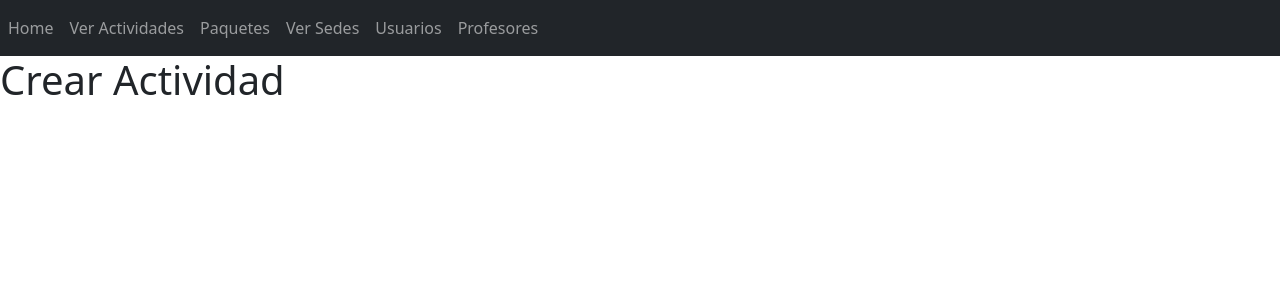
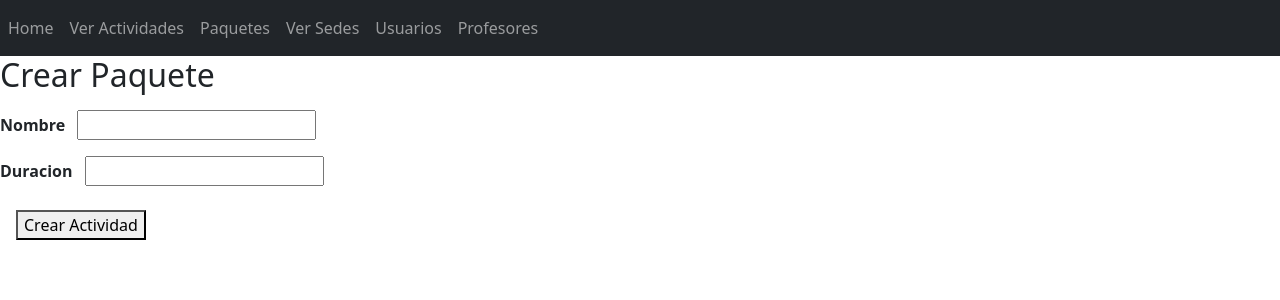
Before and after one commit to PedroKahane/Grupo1_PNT2_Gimnasio, a Vue app in the folder grupo1Gimnasio/: page /CrearActividad in a window 1280 px wide. Shown: the top 300 px of the page. Built offline with nearby package versions, Linux system fonts and the light colour scheme.

Commit message:
crear actividades

```diff
--- a/grupo1Gimnasio/src/components/views/Actividades/CrearActividad.vue
+++ b/grupo1Gimnasio/src/components/views/Actividades/CrearActividad.vue
@@ -1,19 +1,41 @@
-<script setup>
+<template>
+     <div>
+       <h2>Crear Paquete</h2>
+       <div>
+         <strong>Nombre </strong>
+         <input class="m-2" type="text" v-model="actividad.nombre">
+         <br />
+         <strong>Duracion </strong>
+         <input class="m-2" type="text" v-model="actividad.duracion">
+         <br />
+         <button class="m-3" @click="createActividad">Crear Actividad</button>
+       </div>
+     </div>
+   </template>
+
+   <script>
+   import { useElementStore } from '../../../stores/Common';
+   import { useRouter } from 'vue-router'
+   import { computed } from "vue";
 
 
-</script>
+   export default {
+     setup() {
+       const elementStore = useElementStore()
+       elementStore.setCurrentElement({ nombre: "", duracion: "", })
+       const actividad = computed(() => elementStore.currentElement);
+       const router = useRouter()
+       const url = "https://6460fabb491f9402f49bfa55.mockapi.io/Actividades";
 
-<script>
+       const createActividad = async () => {
+         await elementStore.createElement(url, actividad.value)
+         router.push('/actividades')
+       }
 
-
-</script>
-
-
-
-<template>
-     <h1> Crear Actividad </h1>
-</template>
-
-
-<style scoped>
-</style>
+       return {
+         createActividad,
+         actividad
+       }
+     },
+   }
+   </script>
```
